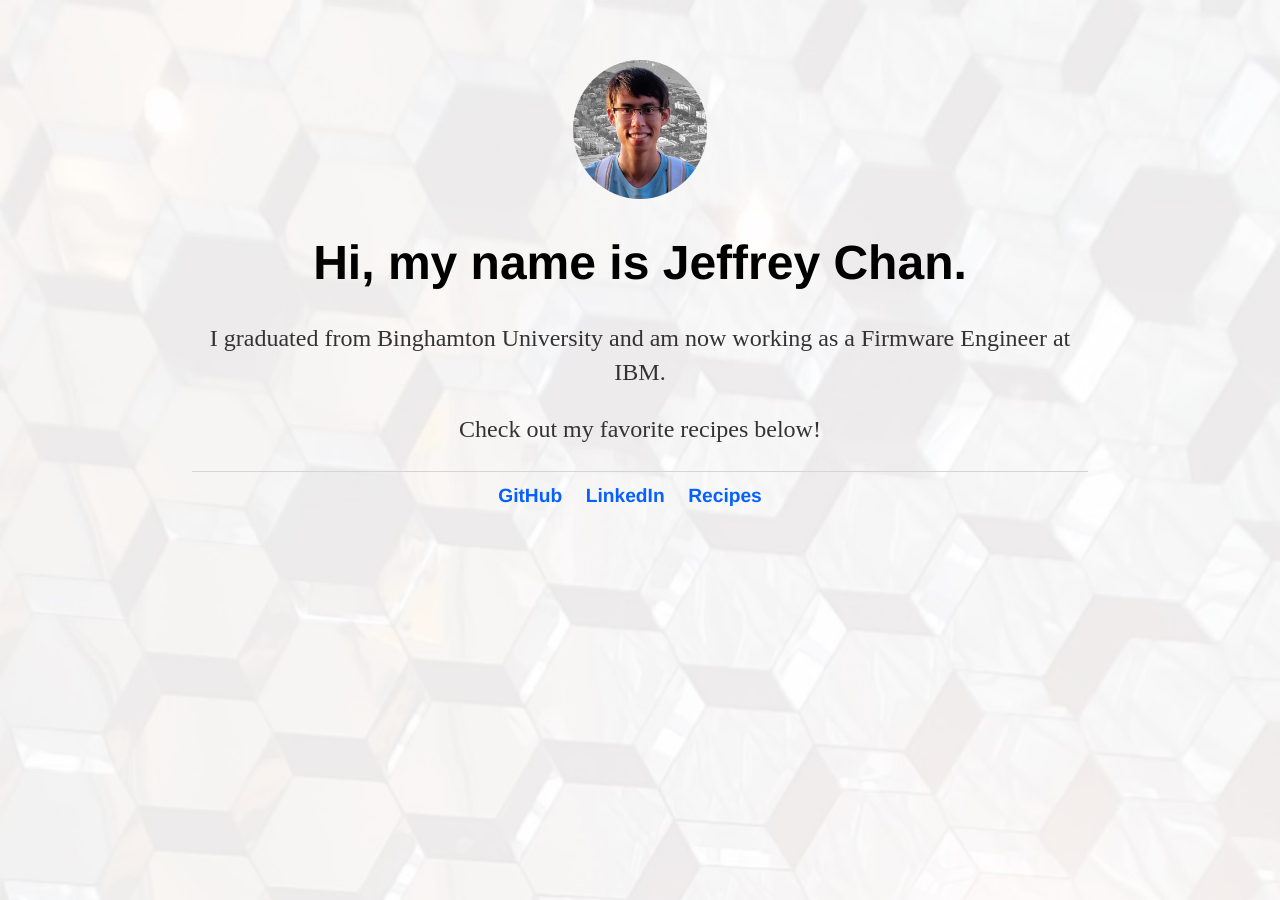
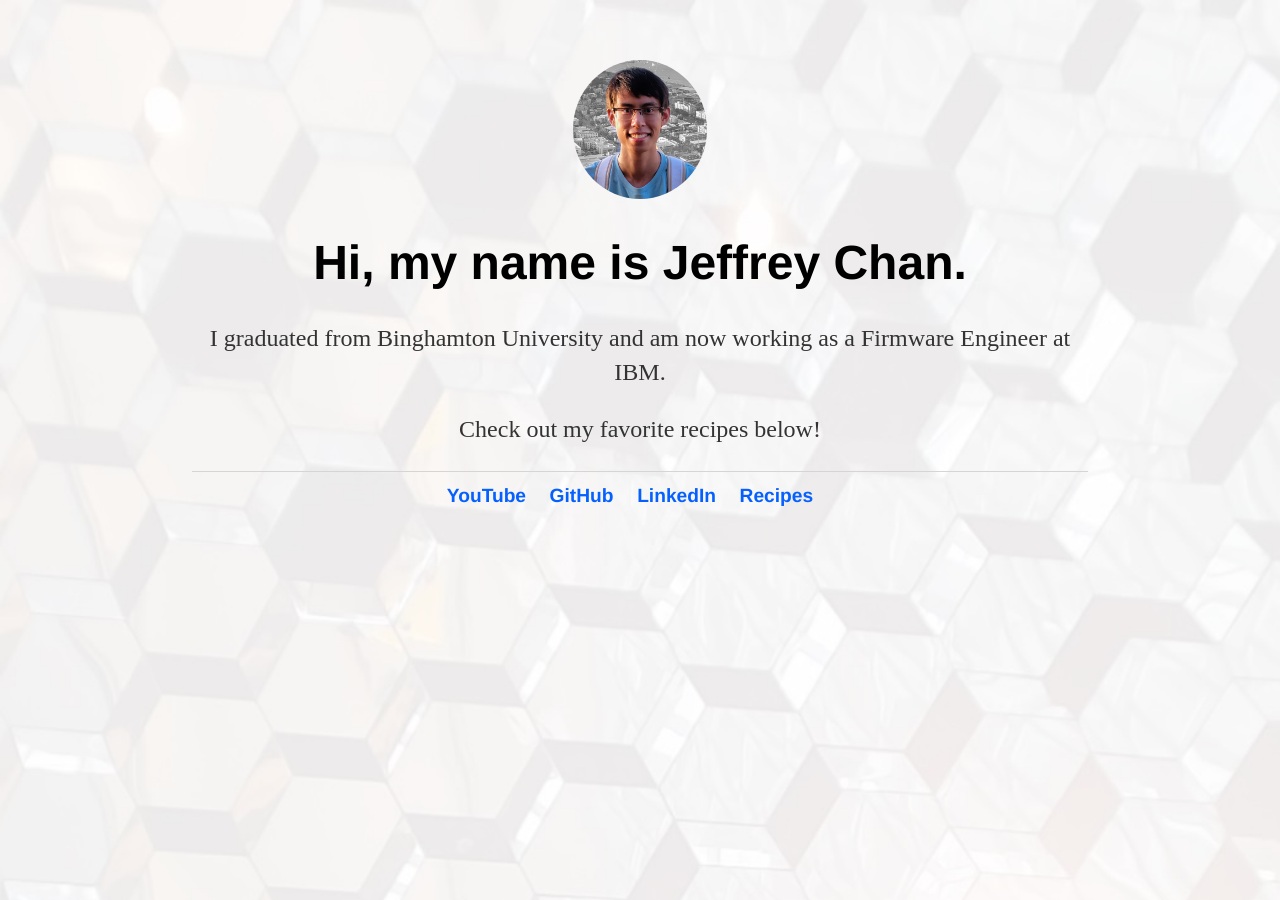
Before and after one commit to superjeffreyc/superjeffreyc.github.io, a Jekyll site: the page built from index.html, in a window 1280 px wide. Built offline with Jekyll 4.4.1, drawn with Linux system fonts in a browser that asks for light colours.

Commit message:
Add youtube link

```diff
--- a/_layouts/default.html
+++ b/_layouts/default.html
@@ -13,6 +13,7 @@
 		</div><!-- /.container -->
 		<footer>
     		<ul>
+			<li><a target="_blank" href="https://www.youtube.com/@superjeffreychans">YouTube</a></li>
         		<li><a target="_blank" href="https://github.com/superjeffreyc">GitHub</a></li>
         		<li><a target="_blank" href="https://www.linkedin.com/in/superjeffreyc/">LinkedIn</a></li>
 			<li><a target="_blank" href="https://superjeffreyc.github.io/recipes/">Recipes</a></li>
```
